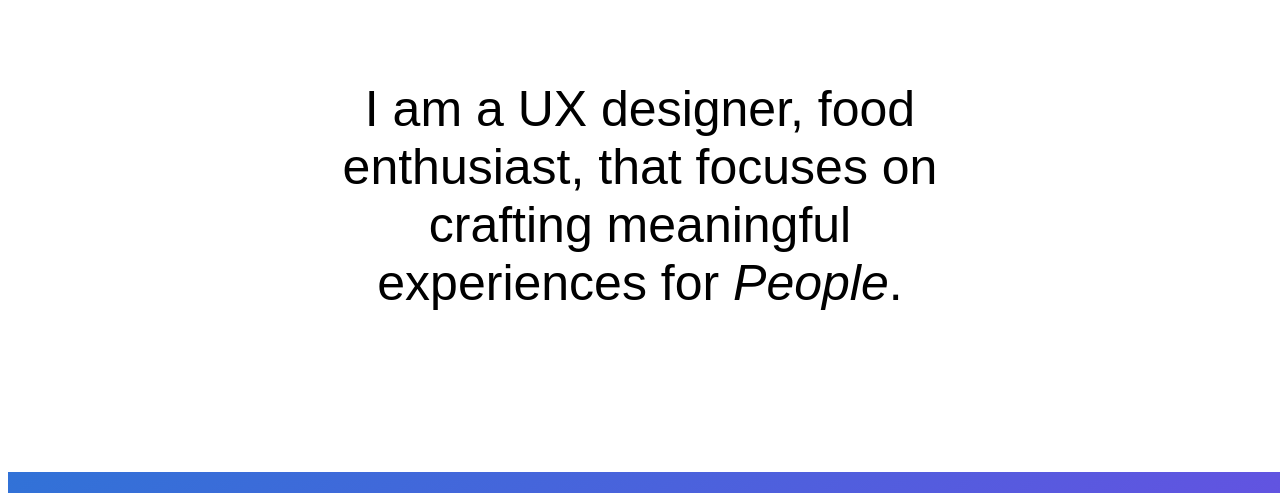
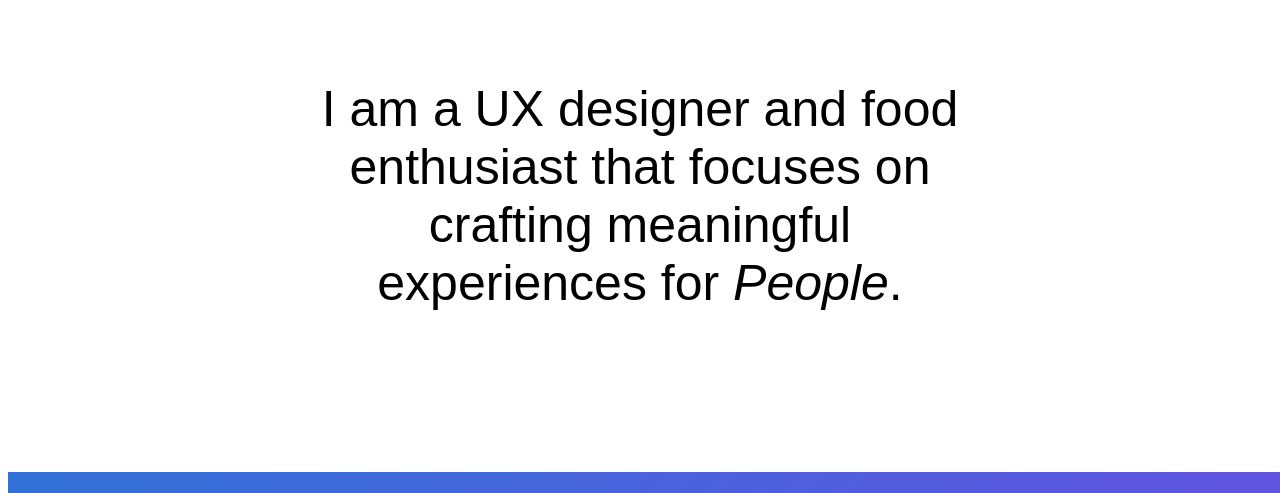
Before and after one commit to em1lykim/em1lykim.github.io, a plain HTML site: page index.html in a window 1280 px wide. Shown: the part 307-800 px from the top of the page. Drawn offline with Linux system fonts and the light colour scheme; a web font is replaced by a local one.

Commit message:
intro change

```diff
--- a/index.html
+++ b/index.html
@@ -29,8 +29,8 @@
       <!-- <div data-w-id="5b4e90f0-f7c3-c61e-b8f7-2c44cff796d9" style="transform: translate3d(0px, 0px, 0px) scale3d(1, 1, 1) rotateX(0deg) rotateY(0deg) rotateZ(0deg) skew(0deg, 0deg); transform-style: preserve-3d;" class="highlight"></div> -->
       emily kim
     </h2><br>
-    <h2>I am a UX designer,
-      food enthusiast, that focuses on crafting meaningful experiences
+    <h2>I am a UX designer and
+      food enthusiast that focuses on crafting meaningful experiences
       for <i>People</i>.</h2><br>
   </div>
 
```
Also changed, not shown: 1 other file.
